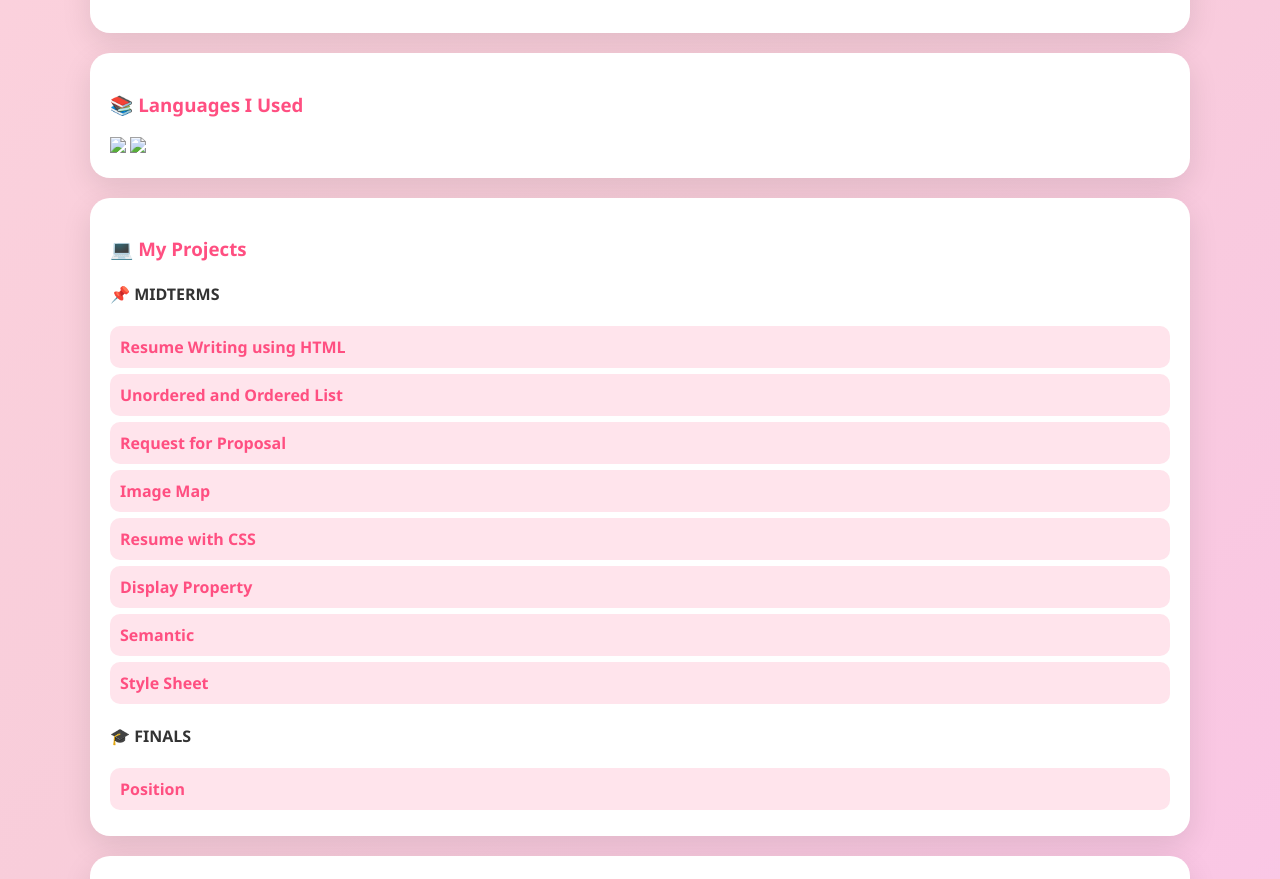
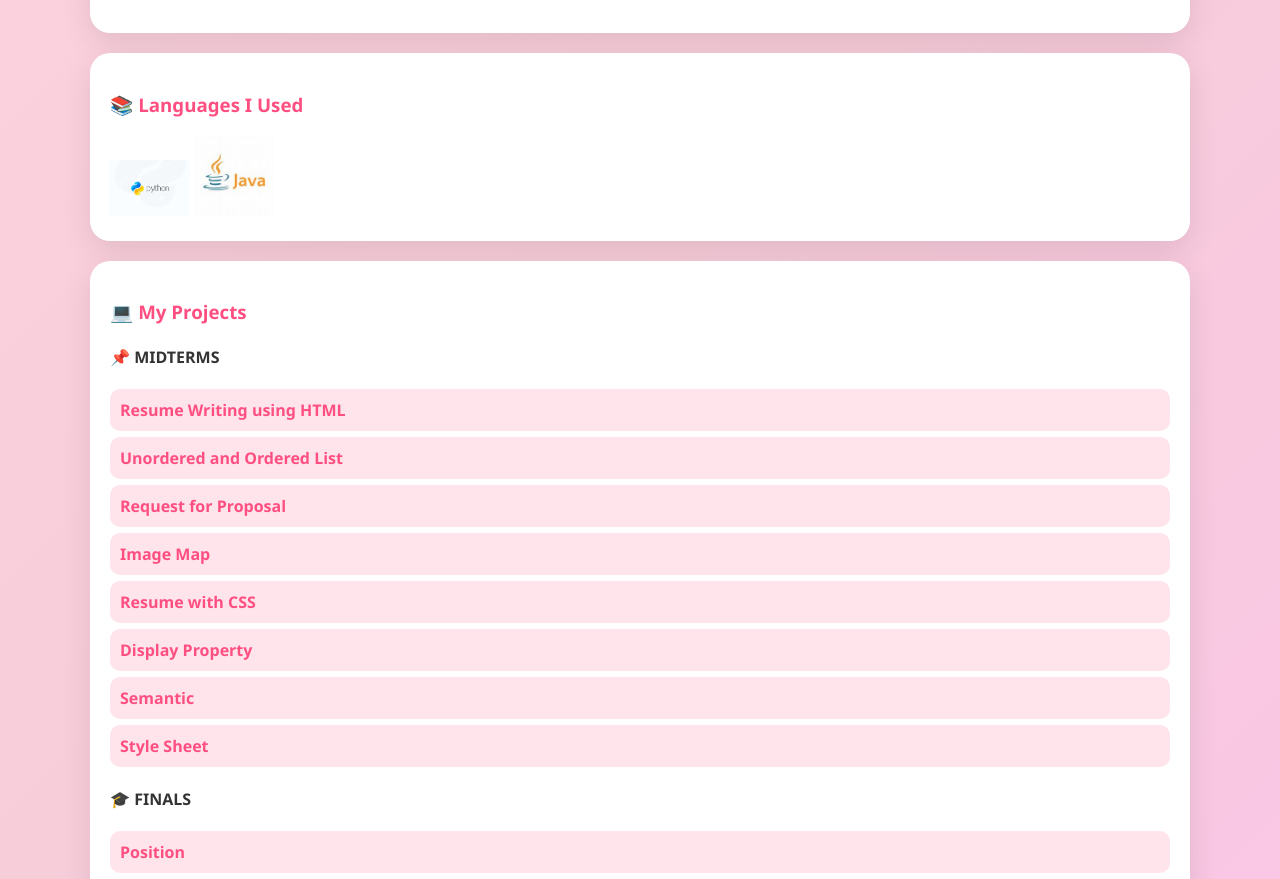
Before and after one commit to katie02217/wansiportfolio, a plain HTML site: page index.html in a window 1280 px wide. Shown: the part 1141-2020 px from the top of the page. Drawn offline with Linux system fonts and the light colour scheme; the site is published under a folder, as on GitHub Pages, so addresses that start at the root find nothing.

Commit message:
Update index.html

```diff
--- a/index.html
+++ b/index.html
@@ -47,8 +47,8 @@
 
 <div class="card">
 <h3>📚 Languages I Used</h3>
-<img src="/image/python.png" width="80px">
-<img src="/image/OIP.jpg" width="80px">
+<img src="python.png" width="80px">
+<img src="java.jpg" width="80px">
 </div>
 
 <div class="card projects">
```
